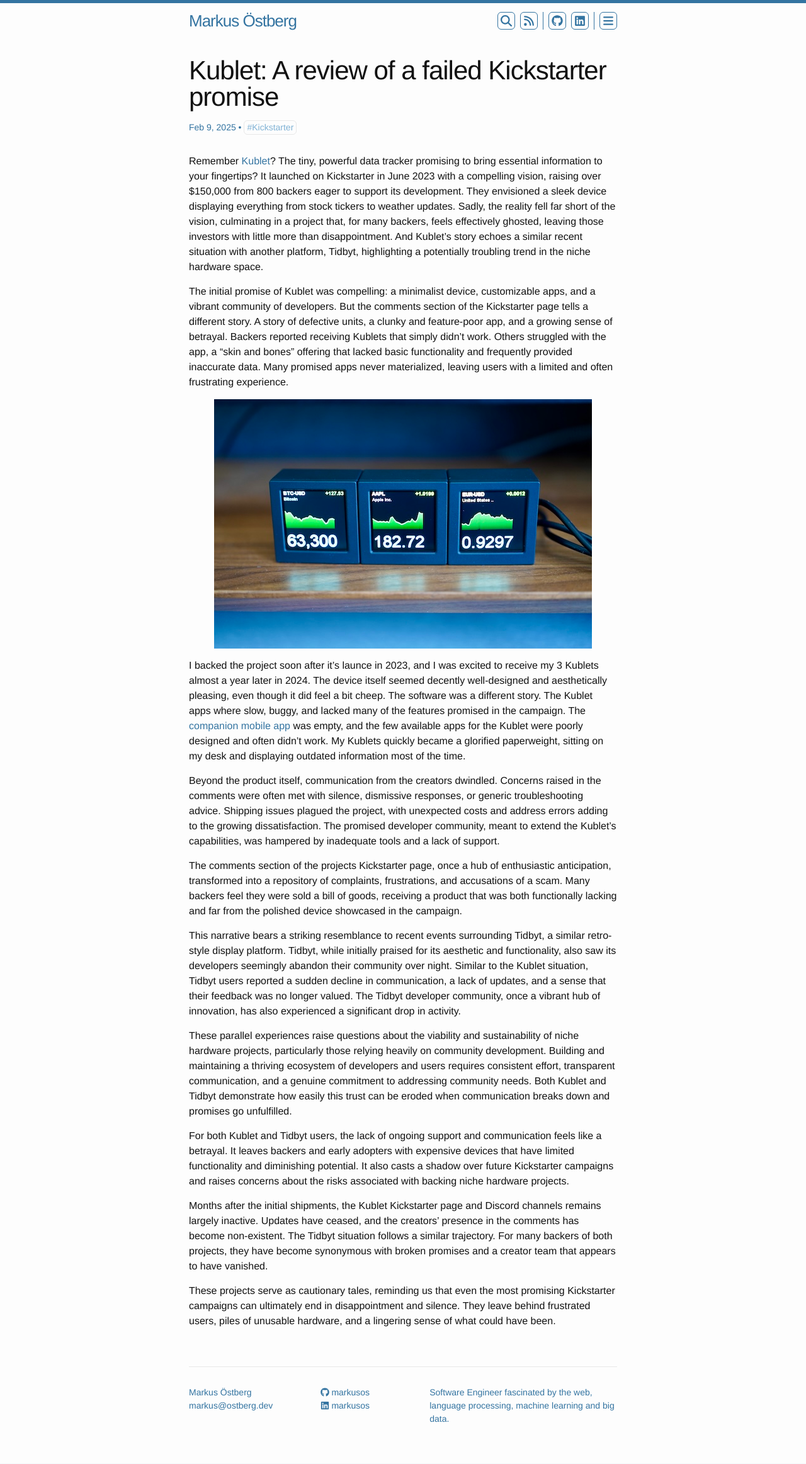
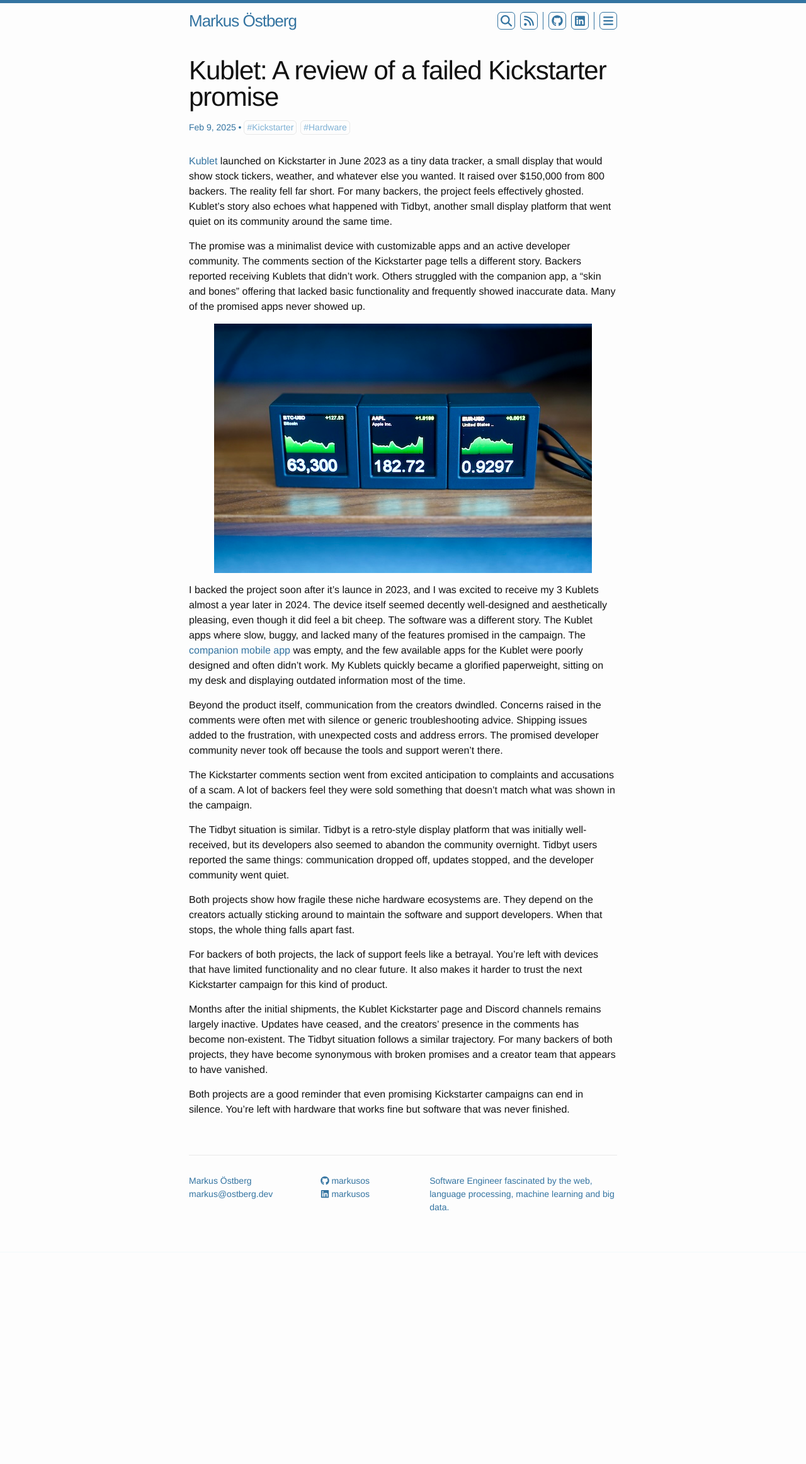
Before and after one commit to markusos/markusos.github.io, a Jekyll site: the page built from _posts/2025-02-09-kublet-a-review.markdown, in a window 1280 px wide. Shown: the whole page at 63% size. Built offline with Jekyll 4.4.1, drawn with Linux system fonts in a browser that asks for light colours; after the commit the page ends 1989 px from its top, so only the background shows below that.

```diff
--- a/_posts/2025-02-09-kublet-a-review.markdown
+++ b/_posts/2025-02-09-kublet-a-review.markdown
@@ -5,26 +5,27 @@
 categories: projects
 tags:
     - Kickstarter
+    - Hardware
 ---
 
-Remember [Kublet](https://www.kickstarter.com/projects/kublet/kublet)? The tiny, powerful data tracker promising to bring essential information to your fingertips? It launched on Kickstarter in June 2023 with a compelling vision, raising over $150,000 from 800 backers eager to support its development. They envisioned a sleek device displaying everything from stock tickers to weather updates. Sadly, the reality fell far short of the vision, culminating in a project that, for many backers, feels effectively ghosted, leaving those investors with little more than disappointment. And Kublet's story echoes a similar recent situation with another platform, Tidbyt, highlighting a potentially troubling trend in the niche hardware space.
+[Kublet](https://www.kickstarter.com/projects/kublet/kublet) launched on Kickstarter in June 2023 as a tiny data tracker, a small display that would show stock tickers, weather, and whatever else you wanted. It raised over $150,000 from 800 backers. The reality fell far short. For many backers, the project feels effectively ghosted. Kublet's story also echoes what happened with Tidbyt, another small display platform that went quiet on its community around the same time.
 
-The initial promise of Kublet was compelling: a minimalist device, customizable apps, and a vibrant community of developers. But the comments section of the Kickstarter page tells a different story. A story of defective units, a clunky and feature-poor app, and a growing sense of betrayal. Backers reported receiving Kublets that simply didn't work. Others struggled with the app, a "skin and bones" offering that lacked basic functionality and frequently provided inaccurate data. Many promised apps never materialized, leaving users with a limited and often frustrating experience.
+The promise was a minimalist device with customizable apps and an active developer community. The comments section of the Kickstarter page tells a different story. Backers reported receiving Kublets that didn't work. Others struggled with the companion app, a "skin and bones" offering that lacked basic functionality and frequently showed inaccurate data. Many of the promised apps never showed up.
 
 [![Kublet]({{site.url}}/assets/kublet.jpeg){: .center-image }]({{site.url}}/assets/kublet.jpeg)
 
 I backed the project soon after it's launce in 2023, and I was excited to receive my 3 Kublets almost a year later in 2024. The device itself seemed decently well-designed and aesthetically pleasing, even though it did feel a bit cheep. The software was a different story. The Kublet apps where slow, buggy, and lacked many of the features promised in the campaign. The [companion mobile app](https://apps.apple.com/us/app/kublet/id6476105211) was empty, and the few available apps for the Kublet were poorly designed and often didn't work. My Kublets quickly became a glorified paperweight, sitting on my desk and displaying outdated information most of the time.
 
-Beyond the product itself, communication from the creators dwindled. Concerns raised in the comments were often met with silence, dismissive responses, or generic troubleshooting advice. Shipping issues plagued the project, with unexpected costs and address errors adding to the growing dissatisfaction. The promised developer community, meant to extend the Kublet's capabilities, was hampered by inadequate tools and a lack of support.
+Beyond the product itself, communication from the creators dwindled. Concerns raised in the comments were often met with silence or generic troubleshooting advice. Shipping issues added to the frustration, with unexpected costs and address errors. The promised developer community never took off because the tools and support weren't there.
 
-The comments section of the projects Kickstarter page, once a hub of enthusiastic anticipation, transformed into a repository of complaints, frustrations, and accusations of a scam. Many backers feel they were sold a bill of goods, receiving a product that was both functionally lacking and far from the polished device showcased in the campaign.
+The Kickstarter comments section went from excited anticipation to complaints and accusations of a scam. A lot of backers feel they were sold something that doesn't match what was shown in the campaign.
 
-This narrative bears a striking resemblance to recent events surrounding Tidbyt, a similar retro-style display platform. Tidbyt, while initially praised for its aesthetic and functionality, also saw its developers seemingly abandon their community over night. Similar to the Kublet situation, Tidbyt users reported a sudden decline in communication, a lack of updates, and a sense that their feedback was no longer valued. The Tidbyt developer community, once a vibrant hub of innovation, has also experienced a significant drop in activity.
+The Tidbyt situation is similar. Tidbyt is a retro-style display platform that was initially well-received, but its developers also seemed to abandon the community overnight. Tidbyt users reported the same things: communication dropped off, updates stopped, and the developer community went quiet.
 
-These parallel experiences raise questions about the viability and sustainability of niche hardware projects, particularly those relying heavily on community development. Building and maintaining a thriving ecosystem of developers and users requires consistent effort, transparent communication, and a genuine commitment to addressing community needs. Both Kublet and Tidbyt demonstrate how easily this trust can be eroded when communication breaks down and promises go unfulfilled.
+Both projects show how fragile these niche hardware ecosystems are. They depend on the creators actually sticking around to maintain the software and support developers. When that stops, the whole thing falls apart fast.
 
-For both Kublet and Tidbyt users, the lack of ongoing support and communication feels like a betrayal. It leaves backers and early adopters with expensive devices that have limited functionality and diminishing potential. It also casts a shadow over future Kickstarter campaigns and raises concerns about the risks associated with backing niche hardware projects.
+For backers of both projects, the lack of support feels like a betrayal. You're left with devices that have limited functionality and no clear future. It also makes it harder to trust the next Kickstarter campaign for this kind of product.
 
 Months after the initial shipments, the Kublet Kickstarter page and Discord channels remains largely inactive. Updates have ceased, and the creators' presence in the comments has become non-existent. The Tidbyt situation follows a similar trajectory. For many backers of both projects, they have become synonymous with broken promises and a creator team that appears to have vanished.
 
-These projects serve as cautionary tales, reminding us that even the most promising Kickstarter campaigns can ultimately end in disappointment and silence. They leave behind frustrated users, piles of unusable hardware, and a lingering sense of what could have been.
+Both projects are a good reminder that even promising Kickstarter campaigns can end in silence. You're left with hardware that works fine but software that was never finished.
--- a/_sass/_layout.scss
+++ b/_sass/_layout.scss
@@ -391,6 +391,32 @@
     height: auto;
 }
 
+.app-grid {
+    display: grid;
+    grid-template-columns: repeat(3, 1fr);
+    gap: 12px;
+    margin: 20px 0;
+
+    @include media-query($on-palm) {
+        grid-template-columns: repeat(2, 1fr);
+    }
+
+    .app-grid-item {
+        text-align: center;
+
+        img {
+            width: 100%;
+            border-radius: 8px;
+        }
+
+        p {
+            margin: 4px 0 0;
+            font-size: $small-font-size;
+            color: $grey-color;
+        }
+    }
+}
+
 .icon {
     width: 1em;
     height: 1em;
```
Also changed, not shown: _post_tags/hardware.html (added, +7 -0 lines), _posts/2026-03-27-rebuilding-the-kublet-with-claude-code.md (added, +98 -0 lines), assets/kublet-apps/aquarium.gif (added), assets/kublet-apps/astro.gif (added), assets/kublet-apps/badgers.gif (added), assets/kublet-apps/clock.gif (added), assets/kublet-apps/dvd.gif (added), assets/kublet-apps/hn.gif (added), assets/kublet-apps/matrix.gif (added), assets/kublet-apps/music.gif (added), assets/kublet-apps/notice.gif (added), assets/kublet-apps/snake.gif (added), assets/kublet-apps/stock.gif (added), assets/kublet-apps/weather.gif (added).
